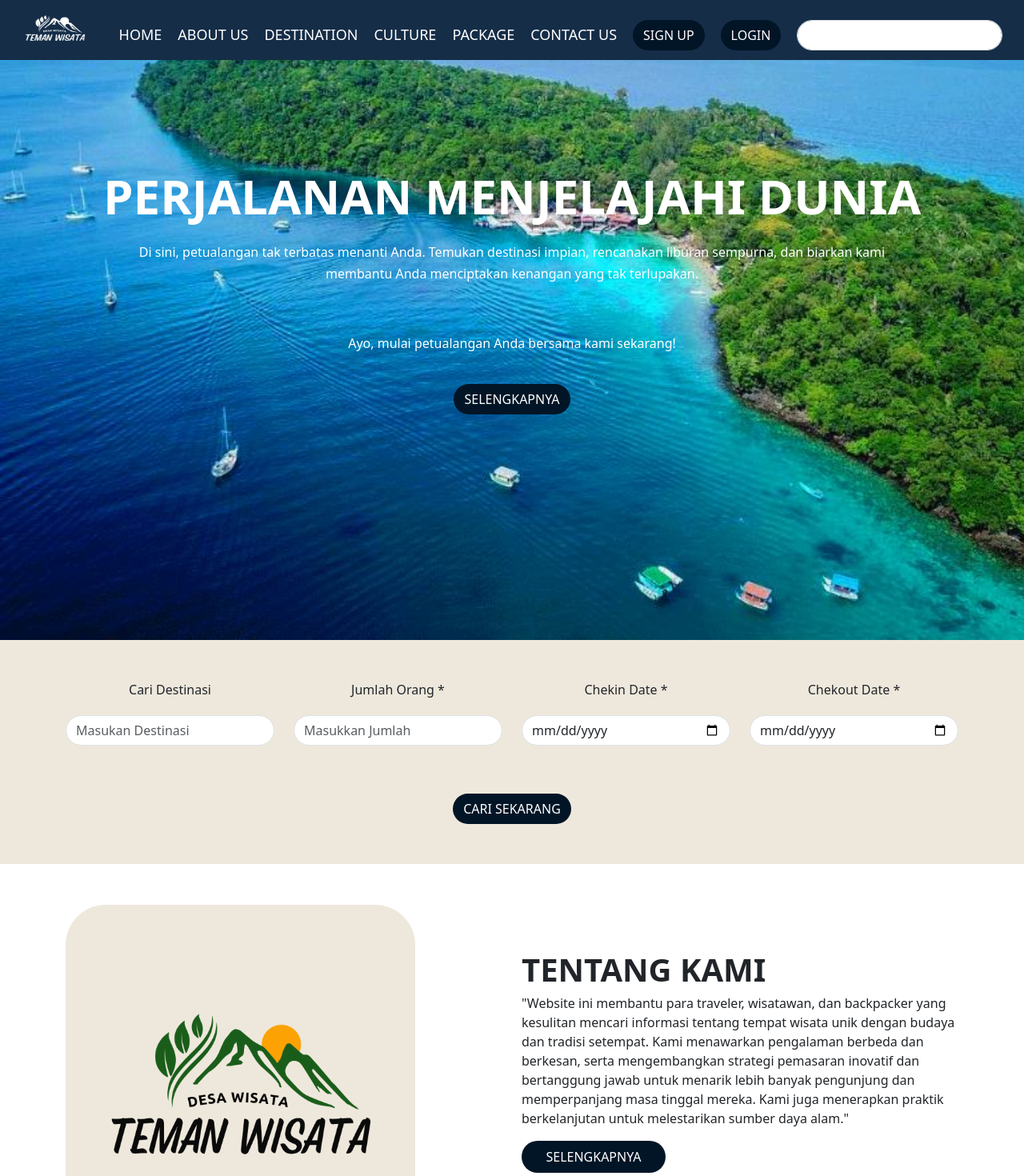
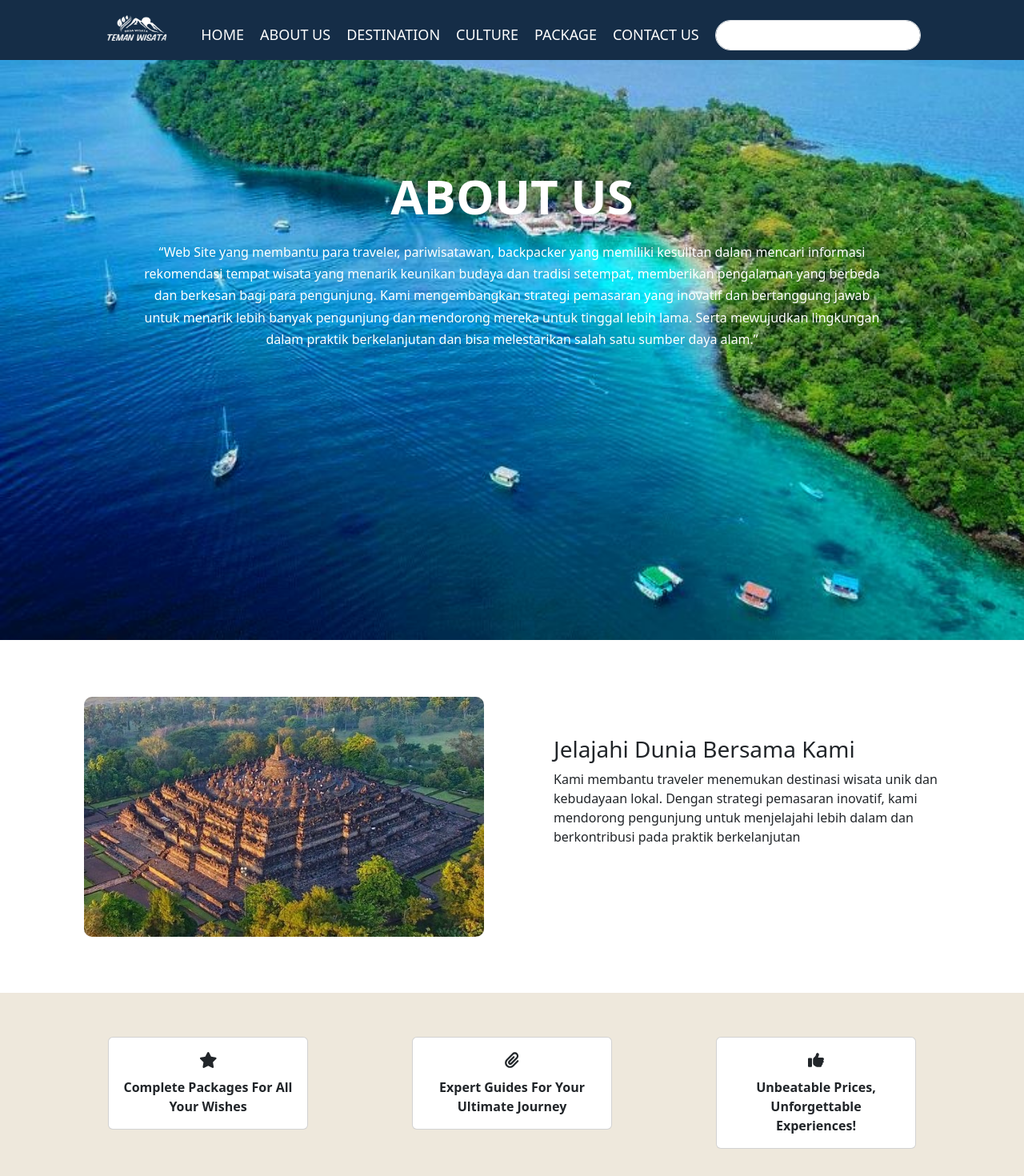
Before and after one commit to RIZKYANGKATA/massive-project, a React (Vite) app: page / in a window 1280 px wide. Shown: the top 1470 px of the page at 80% size. Built offline with nearby package versions, Linux system fonts and the light colour scheme.

Commit message:
add_page_about

```diff
--- a/src/App.css
+++ b/src/App.css
@@ -29,9 +29,6 @@ a{
   height: 100vh;
 }
 
-/* .image{
-  opacity: 0.5;
-} */
 
 .inline-list {
   position: sticky;
--- a/src/App.jsx
+++ b/src/App.jsx
@@ -1,6 +1,7 @@
 import React, { useState } from 'react';
 import Card from './components/card';
-import Home from './feature/home';
+import Home from './pages/home';
+import About from './pages/about';
 
 
 function App() {
@@ -8,7 +9,8 @@ function App() {
 
   return (
     <>
-      <Home/>
+      {/* <Home/> */}
+      <About/>
     </>
 
 
--- /dev/null
+++ b/src/components/css/about.css
@@ -0,0 +1,84 @@
+::-webkit-scrollbar {
+    display: none;
+  }
+
+  .navbar{
+    position: sticky;
+    text-align: center;
+    align-items: center;
+    justify-content: center;
+    height: 75px;
+    padding-top: -20px;
+    background-color: #152D47;
+  }
+
+  a{
+    text-decoration: none;
+    color: white;
+  }
+
+  .container-fluid a{
+    color: white;
+  }
+
+  .inline-list {
+    position: sticky;
+    list-style-type: none;
+    padding: 0;
+    margin: 0;
+    display: flex;
+    align-items: center;
+    justify-content: center;
+
+  }
+
+  .inline-list li {
+    position: sticky;
+    display: inline;
+    margin-right: 20px;
+    font-size: 18px;
+    color: white;
+  }
+
+  .conten{
+    text-align: center;
+    padding-top: 200px;
+    font-size: 60px;
+    background-image: url('');
+    color: white;
+  }
+
+  .isi{
+    padding-top: 70px;
+  }
+
+  img{
+    height: 300px;
+    width: 500px;
+    border-radius: 10px;
+  }
+
+  .isi h3{
+    padding-top: 50px;
+    text-align: start;
+    padding-left: 40px;
+  }
+
+  .isi p{
+    text-align: start;
+    padding-left: 40px;
+
+}
+
+.end-2{
+    margin-top: 70px;
+    margin-bottom: -70px;
+    padding-bottom: 55px;
+    padding-top: 55px;
+    background-color: #EEE8DC;
+}
+
+.end-2 p{
+    padding-top: 10px;
+    font-weight: bold;
+}
--- /dev/null
+++ b/src/pages/about.jsx
@@ -0,0 +1,143 @@
+import React, { useState } from 'react';
+import 'bootstrap/dist/css/bootstrap.min.css';
+import logo_putihImage from '../assets/images/logo_putih.png';
+import temanWisataImage from '../assets/images/temanWisata.png';
+import backgroundImage from '../assets/images/background.jpg';
+import candiImage from '../assets/images/candi.jpg';
+import { FontAwesomeIcon } from '@fortawesome/react-fontawesome';
+import { FaWhatsapp, FaEnvelope, FaMapMarkerAlt} from 'react-icons/fa';
+import { faStar, faPaperclip, faThumbsUp } from '@fortawesome/free-solid-svg-icons';
+
+import '../components/css/about.css';
+
+
+function About() {
+  const [count, setCount] = useState(0);
+
+  return (
+    <>
+      <div id="home">
+      <div className="header fixed-top">
+      <div className="navbar">
+      <a className="navbar-brand" href="#">
+            <img src={logo_putihImage} alt="Teman Wisata" className="d-inline-block align-text-top" style={{ width: '100px', height: '80px' }} />
+          </a>
+        <ul className="inline-list">
+          <li><a href="#home">HOME</a></li>
+          <li><a href="#">ABOUT US</a></li>
+          <li><a href="#">DESTINATION</a></li>
+          <li><a href="#">CULTURE</a></li>
+          <li><a href="#">PACKAGE</a></li>
+          <li><a href="#">CONTACT US</a></li>
+        </ul>
+        <form className="d-flex" role="search">
+              <input className="form-control me-2" type="search" placeholder="" aria-label="Search" />
+            </form>
+      </div>
+      </div>
+
+      <div className="conten" style={{ backgroundImage: `url(${backgroundImage})`, backgroundRepeat: 'no-repeat', backgroundSize: 'cover', height: '100vh' }}>
+        <div className="title">
+          <p><b>ABOUT US</b></p>
+        </div>
+        <div className="subTitle">
+          <h6>“Web Site yang membantu para traveler, pariwisatawan, backpacker yang memiliki kesulitan dalam mencari informasi</h6>
+          <h6>rekomendasi tempat wisata yang menarik keunikan budaya dan tradisi setempat, memberikan pengalaman yang berbeda</h6>
+          <h6>dan berkesan bagi para pengunjung. Kami mengembangkan strategi pemasaran yang inovatif dan bertanggung jawab</h6>
+          <h6>untuk menarik lebih banyak pengunjung dan mendorong mereka untuk tinggal lebih lama. Serta mewujudkan lingkungan</h6>
+          <h6>dalam praktik berkelanjutan dan bisa melestarikan salah satu sumber daya alam.”</h6>
+        </div>
+      </div>
+      </div>
+
+      <div className="isi">
+      <div class="container text-center">
+        <div class="row align-items-start">
+          <div class="col">
+          <img src={candiImage} alt="Teman Wisata" className="d-inline-block align-text-top" />
+          </div>
+          <div class="col">
+            <h3>Jelajahi Dunia Bersama Kami</h3>
+            <p>Kami membantu traveler menemukan destinasi wisata unik dan kebudayaan lokal. Dengan strategi pemasaran inovatif, kami mendorong pengunjung untuk menjelajahi lebih dalam dan berkontribusi pada praktik berkelanjutan</p>
+          </div>
+        </div>
+      </div>
+      </div>
+
+      <div className="end-2">
+      <div class="container text-center">
+          <div class="row align-items-start">
+            <div class="col">
+              <div class="card text-center" style={{ maxWidth: '250px', margin: 'auto' }}>
+                <div class="card-body">
+                  <FontAwesomeIcon icon={faStar} size="lg" />
+                  <p class="card-text">Complete Packages For All Your Wishes</p>
+                </div>
+              </div>
+            </div>
+            <div class="col">
+            <div class="card text-center" style={{ maxWidth: '250px', margin: 'auto' }}>
+                <div class="card-body">
+                  <FontAwesomeIcon icon={faPaperclip} size="lg" />
+                  <p class="card-text">Expert Guides For Your Ultimate Journey</p>
+                </div>
+              </div>
+            </div>
+            <div class="col">
+            <div class="card text-center" style={{ maxWidth: '250px', margin: 'auto' }}>
+                <div class="card-body">
+                  <FontAwesomeIcon icon={faThumbsUp} size="lg" />
+                  <p class="card-text">Unbeatable Prices, Unforgettable Experiences!</p>
+                </div>
+              </div>
+            </div>
+          </div>
+        </div>
+      </div>
+
+      <div id="contactUs">
+      <div class="container">
+        <div class="row">
+          <div class="col text-start d-flex flex-column justify-content-center">
+            <img src={logo_putihImage} alt="Teman Wisata" className="d-inline-block align-text-top" style={{ width: '90px', height: '70px', margin: '0', padding: '0' }} />
+            <div className="conten1">
+              <h5>Sebuah Cerita Sederhana Tentang</h5>
+              <h5>Pusat Layanan Pariwisata di </h5>
+              <h5>Indonesia</h5>
+            </div>
+            <div className="conten2">
+              Aplikasi travel dan tourism dengan beragam layanan
+              dan informasi terpecaya, agar perjalanan anda
+              nyaman.
+            </div>
+          </div>
+          <div class="col">
+            <h4>Contact US</h4>
+            <hr />
+            <p>Jangan ragu untuk menghubungi dan menghubungi kami !!</p>
+              <div className="infomasi">
+              <div className="wa">
+              <FaWhatsapp style={{ marginLeft: '15px' }}  /> <p>+62 813 0989 5630</p>
+              </div>
+
+              <div className="email">
+              <FaEnvelope style={{ marginLeft: '15px' }} /> <p>temanwisata@gmail.com</p>
+              </div>
+
+              <div className="lokasi">
+              <FaMapMarkerAlt style={{ marginLeft: '15px' }} /> <p>Perkantoran Hijau Arkadia, Tower G, Jl. TB Simatupang No.88, RT.1/RW.1, Kebagusan, Kota Jakarta Selatan, Daerah Khusus Ibukota Jakarta 12520</p>
+              </div>
+              </div>
+          </div>
+        </div>
+      </div>
+       <hr />
+       <h6>Copyright 2024 PT Berkelana Teman Wisata</h6>
+    </div>
+
+
+    </>
+  );
+}
+
+export default About;
--- a/src/feature/home.jsx
+++ b/src/pages/home.jsx
@@ -29,8 +29,9 @@ import '../App.css';
 import Card from '../components/card';
 
 
+
 function Home() {
-  const [count, setCount] = useState(0);
+
 
   return (
     <>
@@ -112,7 +113,7 @@ function Home() {
         <div class="col">
           <b>TENTANG KAMI</b>
           <p>"Website ini membantu para traveler, wisatawan, dan backpacker yang kesulitan mencari informasi tentang tempat wisata unik dengan budaya dan tradisi setempat. Kami menawarkan pengalaman berbeda dan berkesan, serta mengembangkan strategi pemasaran inovatif dan bertanggung jawab untuk menarik lebih banyak pengunjung dan memperpanjang masa tinggal mereka. Kami juga menerapkan praktik berkelanjutan untuk melestarikan sumber daya alam."</p>
-          <a href=""><button className="btn-aboutUs" type="submit">SELENGKAPNYA</button></a>
+          <button className="btn" type="submit">SELENGKAPNYA</button>
         </div>
       </div>
     </div>
```
Also changed, not shown: src/assets/images/candi.jpg (added).
